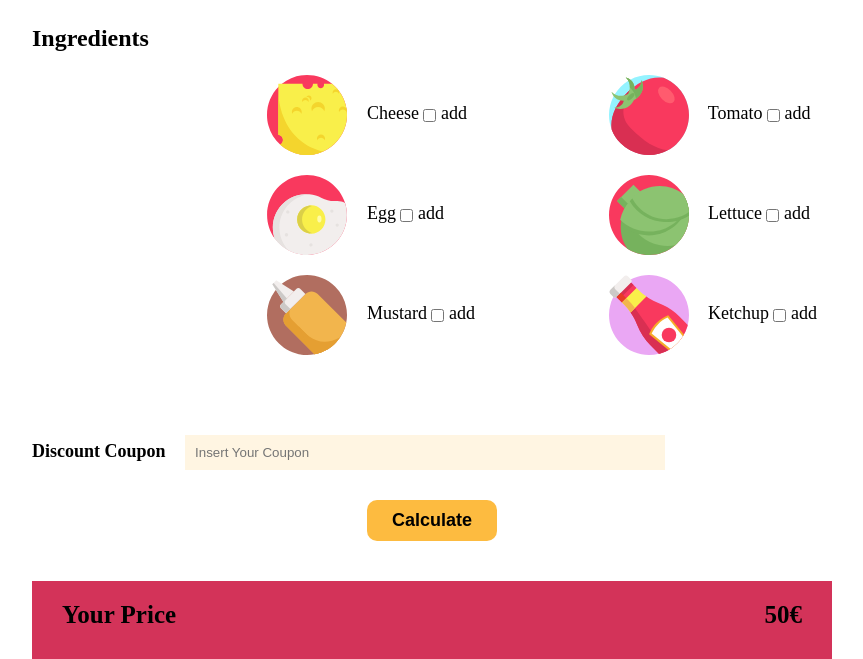
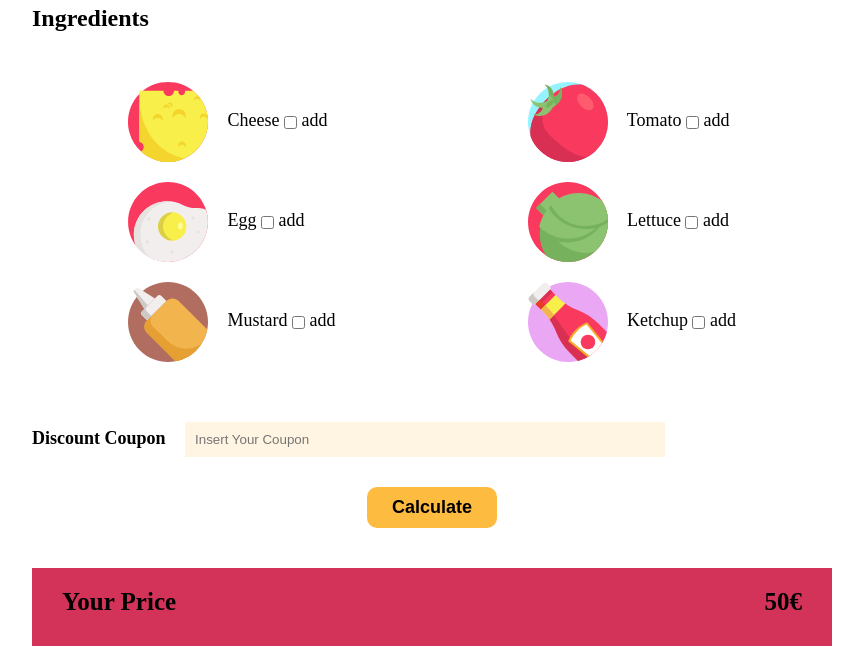
Before and after one commit to giuseppe-lana27/js-burger, a plain HTML site: page index.html in a window 1280 px wide. Shown: the part 203-862 px from the top of the page, without its empty margins (208-1071 px from the left). Drawn offline with Linux system fonts and the light colour scheme.

Commit message:
fix problema titolo sezione ingredienti

```diff
--- a/css/style.css
+++ b/css/style.css
@@ -10,7 +10,7 @@
   margin: auto;
 }
 .burger-name-block,
-.ingredients,
+.section-title,
 .discount,
 .calculate-button{
   margin-top: 30px;
@@ -42,12 +42,8 @@ header{
 .ingredients{
   display: flex;
   flex-wrap: wrap;
-  justify-content: space-between;
+  justify-content: space-around;
   padding: 20px 0;
-}
-.left,
-.right{
-  margin: 20px 15px;
 }
 .ingredients-list{
   margin-top: 20px;
@@ -56,13 +52,13 @@ header{
 .ingredients-list li{
   padding: 10px 0;
   font-size: 18px;
+  vertical-align: middle;
 }
 .ingredient-img{
   height: 80px;
   margin-right: 15px;
   vertical-align: middle;
 }
-
 .add-ingredient{
   vertical-align: middle;
 }
--- a/index.html
+++ b/index.html
@@ -23,8 +23,10 @@
       </div>
       <!-- /nome hamburger -->
       <!-- lista ingredienti da aggiungere -->
+      <div class="section-title">
+        <h2>Ingredients</h2>
+      </div>
       <div class="ingredients">
-        <h2 class="section-title">Ingredients</h2>
         <div class="left">
           <ul class="ingredients-list">
             <li>
```
